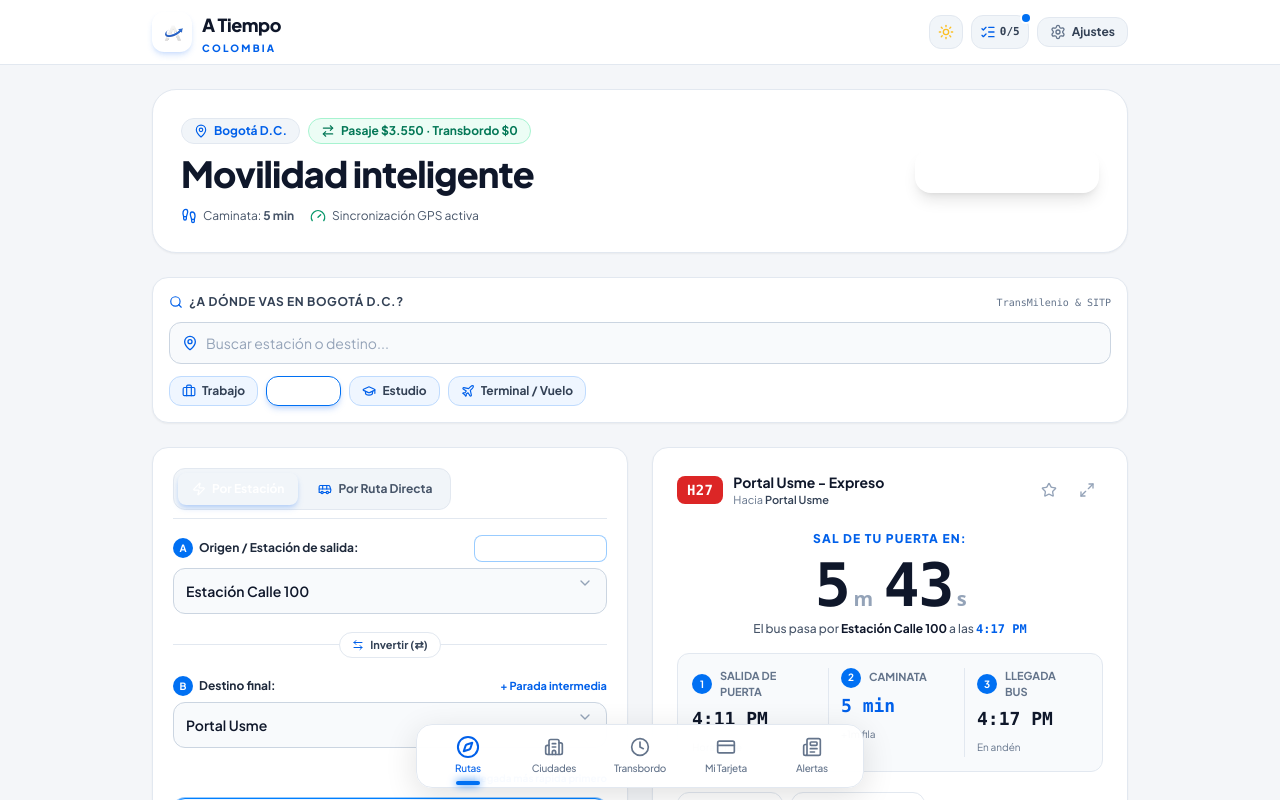
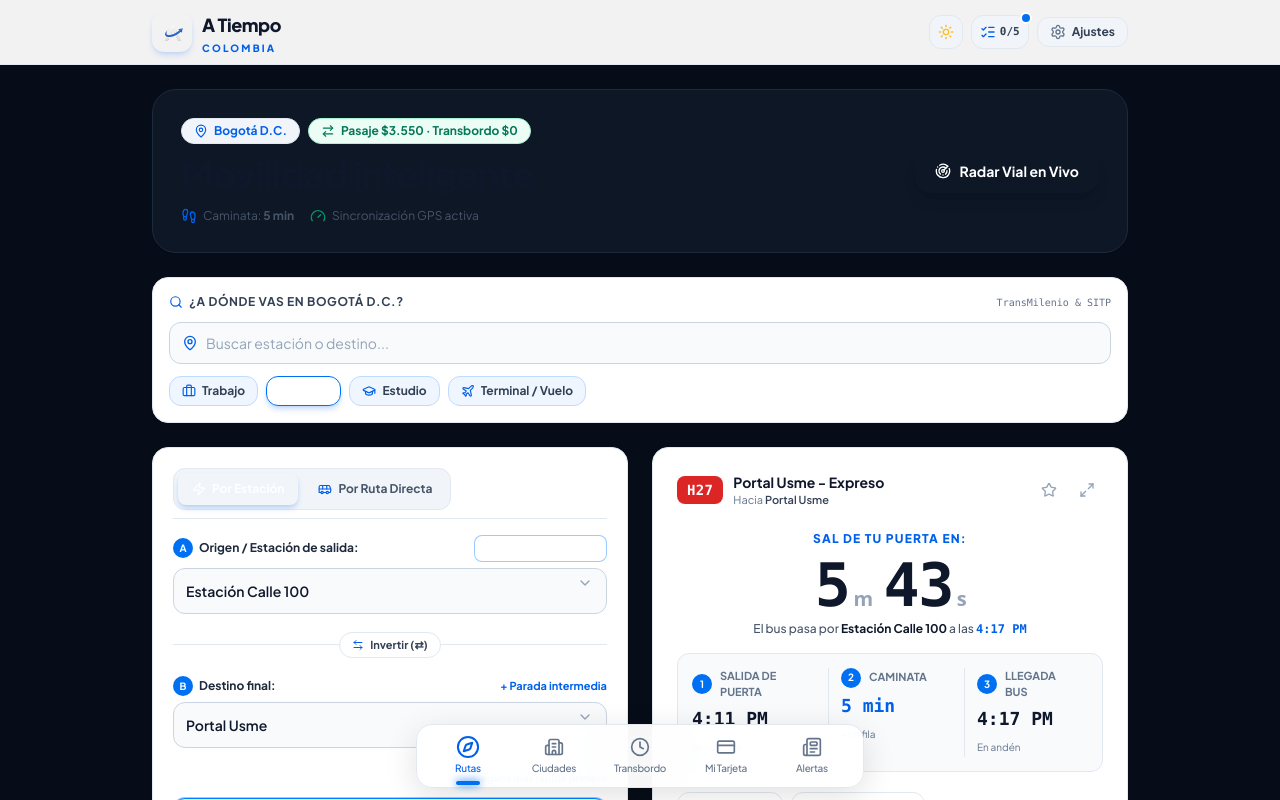
Before and after one commit to middleast1040-debug/-A-TIEMPO, a React (Vite) app: page / in a window 1280 px wide. Shown: the top 800 px of the page. Built offline with nearby package versions, Linux system fonts and the light colour scheme.

Commit message:
Update App.tsx

```diff
--- a/src/App.tsx
+++ b/src/App.tsx
@@ -32,12 +32,15 @@ export default function App() {
     return saved === 'light' ? 'light' : 'dark';
   });
 
+  // Sincronización robusta con la etiqueta html y el DOM global
   useEffect(() => {
     const root = document.documentElement;
     if (themeMode === 'dark') {
       root.classList.add('dark');
+      root.classList.remove('light');
     } else {
       root.classList.remove('dark');
+      root.classList.add('light');
     }
     localStorage.setItem('atiempo_theme', themeMode);
   }, [themeMode]);
@@ -130,7 +133,7 @@ export default function App() {
   const isAlertTab = activeTab === 'noticias' || activeTab === 'alertas';
 
   return (
-    <div className="min-h-screen flex flex-col justify-between bg-[#F4F6F9] dark:bg-[#070D18] text-slate-900 dark:text-slate-100 font-['Plus_Jakarta_Sans',sans-serif] transition-colors">
+    <div className="min-h-screen flex flex-col justify-between bg-[var(--canvas-bg)] text-slate-900 dark:text-slate-100 font-['Plus_Jakarta_Sans',sans-serif] transition-colors duration-300">
       <Header
         onOpenChecklist={() => setIsChecklistOpen(true)}
         checklistCount={{ checked: checkedCount, total: checklist.length }}
@@ -141,7 +144,7 @@ export default function App() {
 
       <main className="max-w-5xl mx-auto w-full px-3.5 sm:px-6 py-4 sm:py-6 space-y-6 flex-1 pb-24 md:pb-10">
         {/* Hero Banner */}
-        <section className="relative overflow-hidden rounded-3xl bg-white dark:bg-[#0C1424] border border-slate-200 dark:border-slate-800 p-5 sm:p-7 shadow-sm dark:shadow-xl transition-colors">
+        <section className="relative overflow-hidden rounded-3xl bg-[var(--surface-bg)] border border-[var(--border-color)] p-5 sm:p-7 shadow-sm dark:shadow-xl transition-colors">
           <div className="flex flex-col md:flex-row md:items-center justify-between gap-5">
             <div className="space-y-2.5 max-w-2xl">
               <div className="flex flex-wrap items-center gap-2">
```
